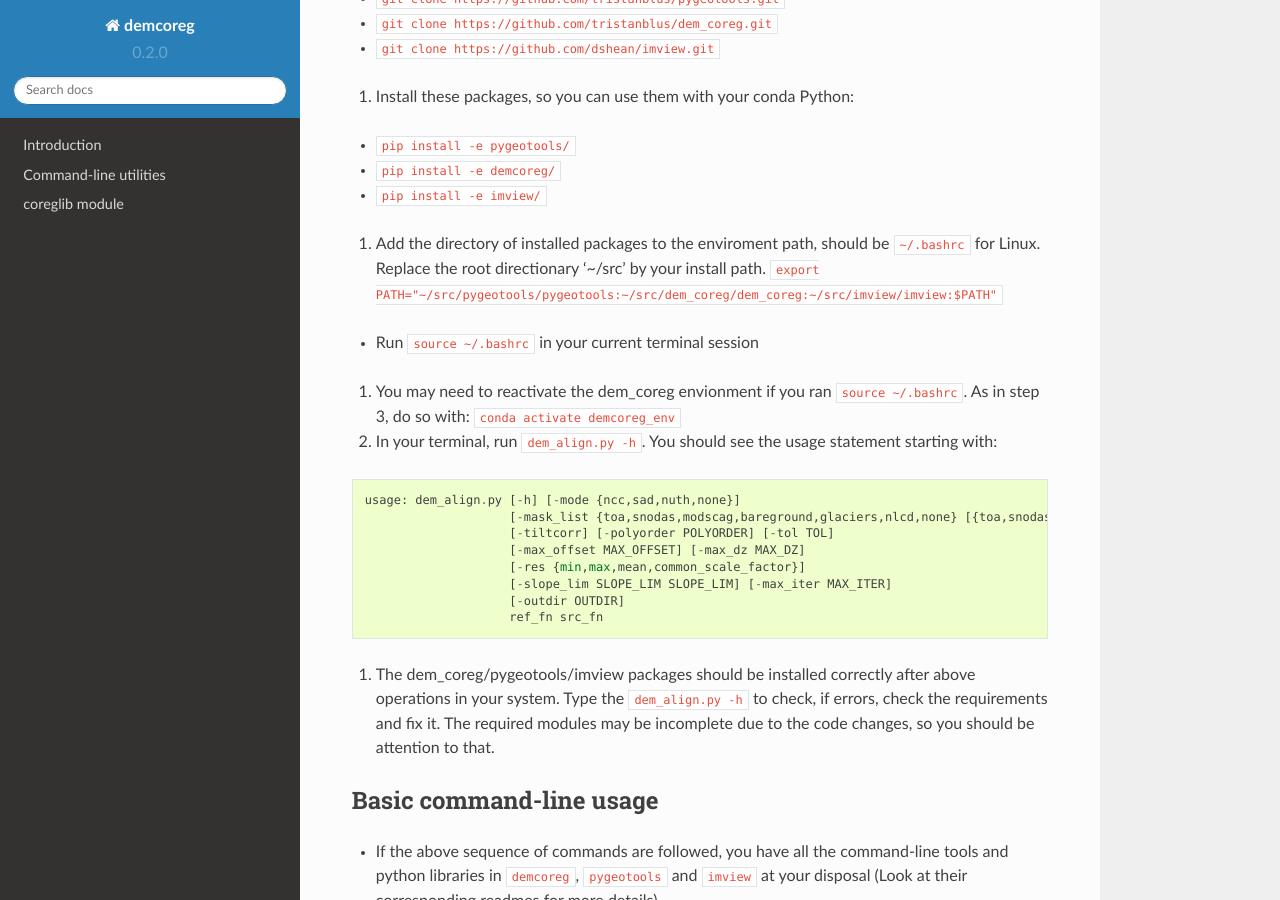
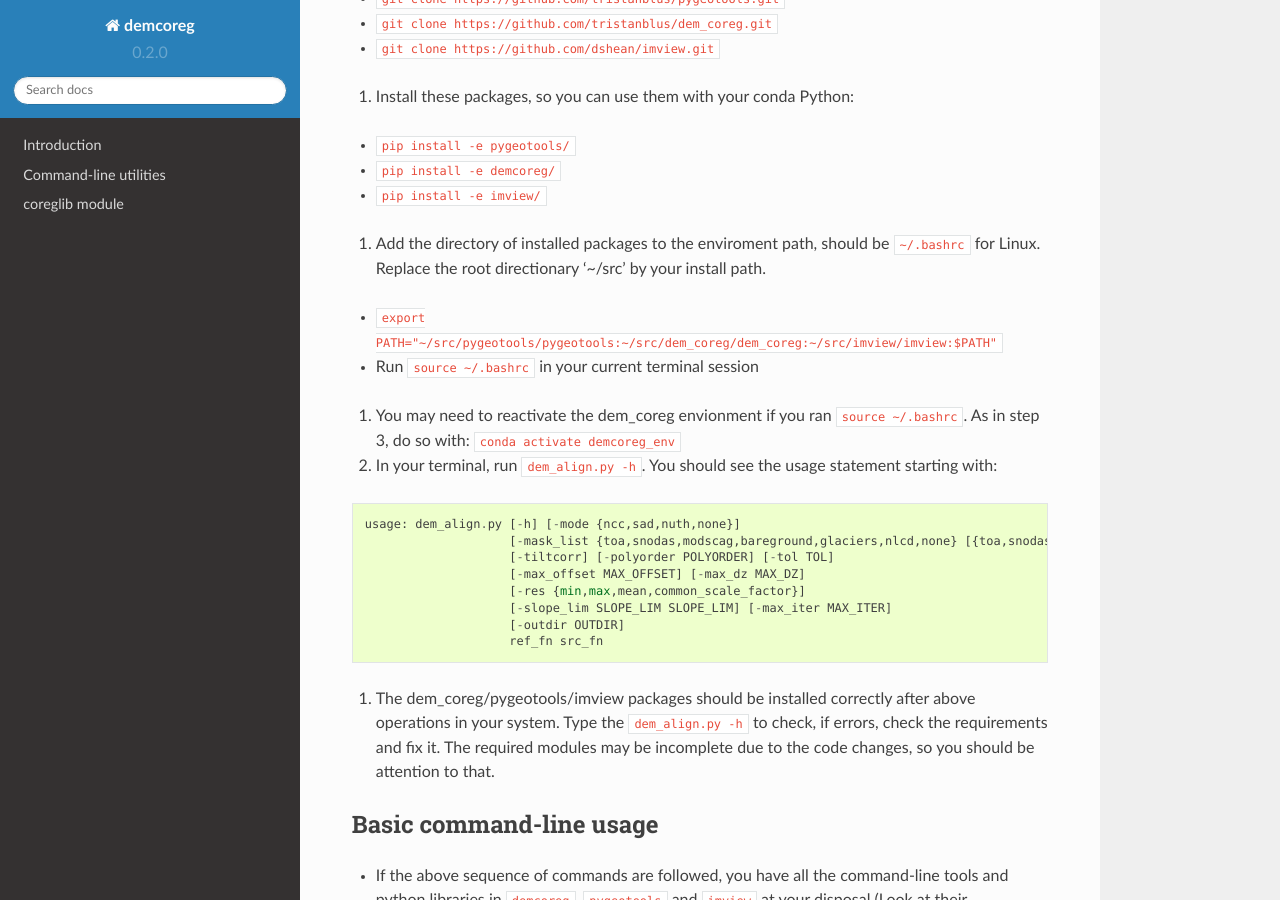
Before and after one commit to TristanBlus/dem_coreg, a Sphinx documentation site: the page built from docs/install_guide_for_beginers.md, in a window 1280 px wide and 900 px high, scrolled down 1112 px. Built offline with Sphinx 7.4.7 and the Read the Docs theme 2.0.0, drawn with Linux system fonts in a browser that asks for light colours.

```diff
--- a/docs/install_guide_for_beginers.md
+++ b/docs/install_guide_for_beginers.md
@@ -26,7 +26,7 @@ The dem_coreg README.md provides a basic overview of installation and usage for
   - `pip install -e demcoreg/`
   - `pip install -e imview/`
 7. Add the directory of installed packages to the enviroment path, should be `~/.bashrc` for Linux. Replace the root directionary '~/src' by your install path.
-  `export PATH="~/src/pygeotools/pygeotools:~/src/dem_coreg/dem_coreg:~/src/imview/imview:$PATH"`
+  - `export PATH="~/src/pygeotools/pygeotools:~/src/dem_coreg/dem_coreg:~/src/imview/imview:$PATH"`
   - Run `source ~/.bashrc` in your current terminal session
 8. You may need to reactivate the dem_coreg envionment if you ran `source ~/.bashrc`. As in step 3, do so with: `conda activate demcoreg_env`
 9. In your terminal, run `dem_align.py -h`.  You should see the usage statement starting with:
```
